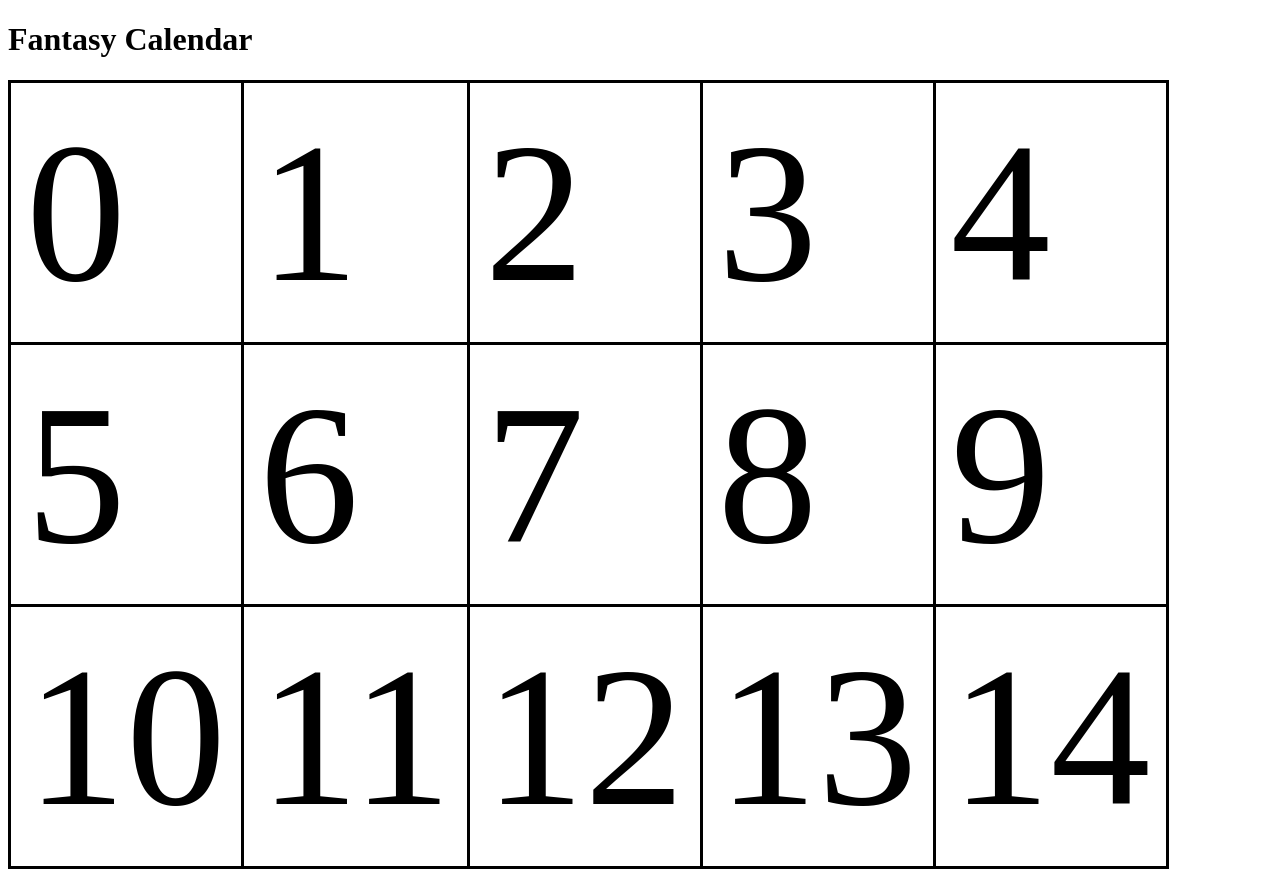
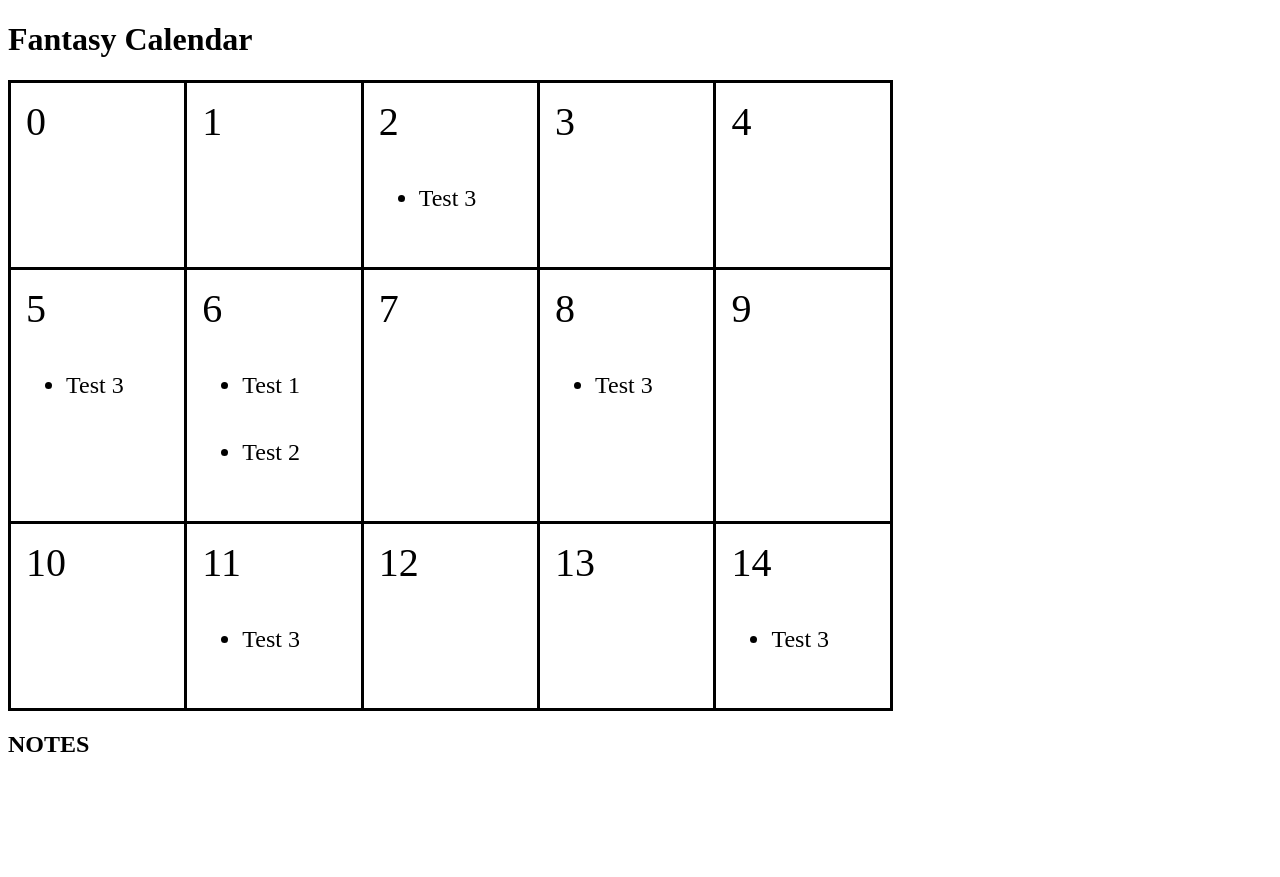
Before and after one commit to Carth501/FantasyCalendar, an Angular app in the folder angular-fantasy-calendar/: page / in a window 1280 px wide. After the commit the page ends 800 px from the top, so only its background shows below. Built offline with nearby package versions, Linux system fonts and the light colour scheme.

Commit message:
reworked where events come from

```diff
--- /dev/null
+++ b/angular-fantasy-calendar/src/app/Mock-Events.ts
@@ -0,0 +1,7 @@
+import { CalendarEvent } from './calendarEvent';
+
+export const MOCK_EVENTS: CalendarEvent[] = [
+    {eventID: 0, title: 'Test 1', dateID: 6, duration: 0, repeatDays: 0, repeatAnnual: false},
+    {eventID: 0, title: 'Test 2', dateID: 6, duration: 0, repeatDays: 0, repeatAnnual: false},
+    {eventID: 0, title: 'Test 3', dateID: 2, duration: 0, repeatDays: 3, repeatAnnual: false}
+];
--- a/angular-fantasy-calendar/src/app/app.component.html
+++ b/angular-fantasy-calendar/src/app/app.component.html
@@ -1,2 +1,4 @@
 <h1>{{title}}</h1>
-<app-month [month]="SAMPLE_MONTH"></app-month>
+<app-month [month]="SAMPLE_MONTH" [calendarEvents]="SAMPLE_EVENTS"></app-month>
+<h2>NOTES</h2>
+<h3></h3>
--- a/angular-fantasy-calendar/src/app/app.component.ts
+++ b/angular-fantasy-calendar/src/app/app.component.ts
@@ -1,5 +1,6 @@
 import { Component } from '@angular/core';
 import { MOCK_MONTH } from './Mock-Month';
+import { MOCK_EVENTS } from './Mock-Events';
 
 @Component({
   selector: 'app-root',
@@ -9,4 +10,5 @@ import { MOCK_MONTH } from './Mock-Month';
 export class AppComponent {
   title = 'Fantasy Calendar';
   SAMPLE_MONTH = MOCK_MONTH;
+  SAMPLE_EVENTS = MOCK_EVENTS;
 }
--- /dev/null
+++ b/angular-fantasy-calendar/src/app/calendarEvent.ts
@@ -0,0 +1,9 @@
+
+export interface CalendarEvent {
+    eventID: number;
+    title: string;
+    dateID: number;
+    duration: number;
+    repeatDays: number;
+    repeatAnnual: boolean;
+}
--- /dev/null
+++ b/angular-fantasy-calendar/src/app/events.json
@@ -0,0 +1,5 @@
+[
+    {"eventID": 0, "title": "Test 1", "dateID": 6, "duration": 0, "repeatDays": 0, "repeatAnnual": false},
+    {"eventID": 0, "title": "Test 2", "dateID": 6, "duration": 0, "repeatDays": 0, "repeatAnnual": false},
+    {"eventID": 0, "title": "Test 3", "dateID": 2, "duration": 0, "repeatDays": 0, "repeatAnnual": false}
+]
--- a/angular-fantasy-calendar/src/app/month/month.component.css
+++ b/angular-fantasy-calendar/src/app/month/month.component.css
@@ -5,7 +5,7 @@ table, th, td {
 table {
     border-collapse: collapse;
     width: 70%;
-    font-size: 200px;
+    font-size: 40px;
 }
 
 th, td {
@@ -19,5 +19,8 @@ td {
     vertical-align: top;
 }
 
+li {
+    font-size: 24px;
+}
 
 tr:hover {background-color: #c6d3ff81;}
--- a/angular-fantasy-calendar/src/app/month/month.component.html
+++ b/angular-fantasy-calendar/src/app/month/month.component.html
@@ -1,7 +1,11 @@
 <div  style="overflow-x: auto;">
     <table class="days">
         <tr *ngFor="let week of month.weeks">
-            <td *ngFor="let day of week.days">{{day.id}}</td>
+            <td *ngFor="let day of week.days">{{day.id}}
+                <ul *ngFor="let calendarEvent of calendarEvents">
+                    <li *ngIf="calendarEvent.dateID == day.id || day.id % calendarEvent.repeatDays == calendarEvent.dateID">{{calendarEvent.title}}</li>
+                </ul>
+            </td>
         </tr>
     </table>
 </div>
--- a/angular-fantasy-calendar/src/app/month/month.component.ts
+++ b/angular-fantasy-calendar/src/app/month/month.component.ts
@@ -1,5 +1,6 @@
 import { Component, Input } from '@angular/core';
 import { Month } from '../month';
+import { CalendarEvent } from '../calendarEvent';
 
 
 @Component({
@@ -9,5 +10,5 @@ import { Month } from '../month';
 })
 export class MonthComponent {
   @Input() month: Month;
-
+  @Input() calendarEvents: CalendarEvent[];
 }
```
